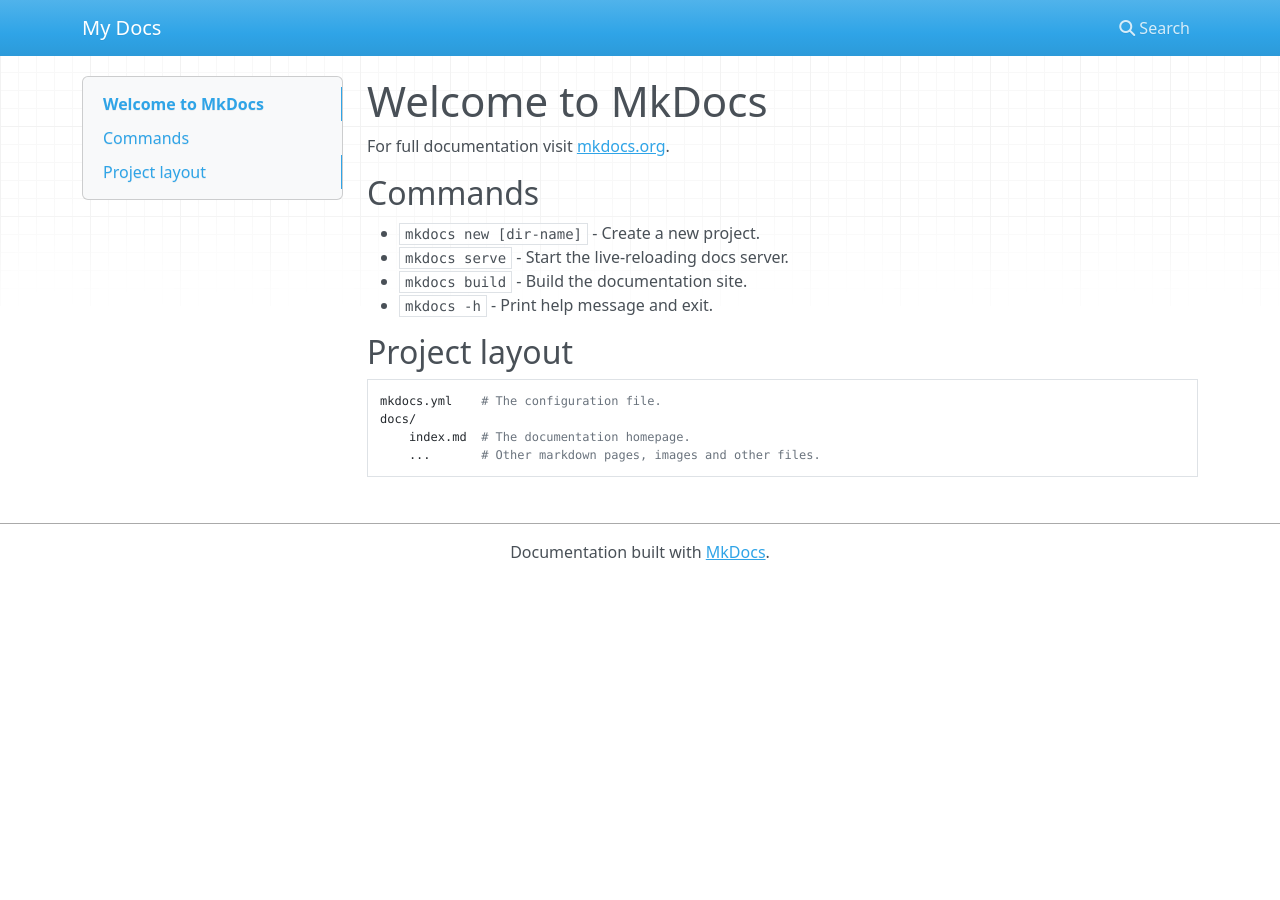
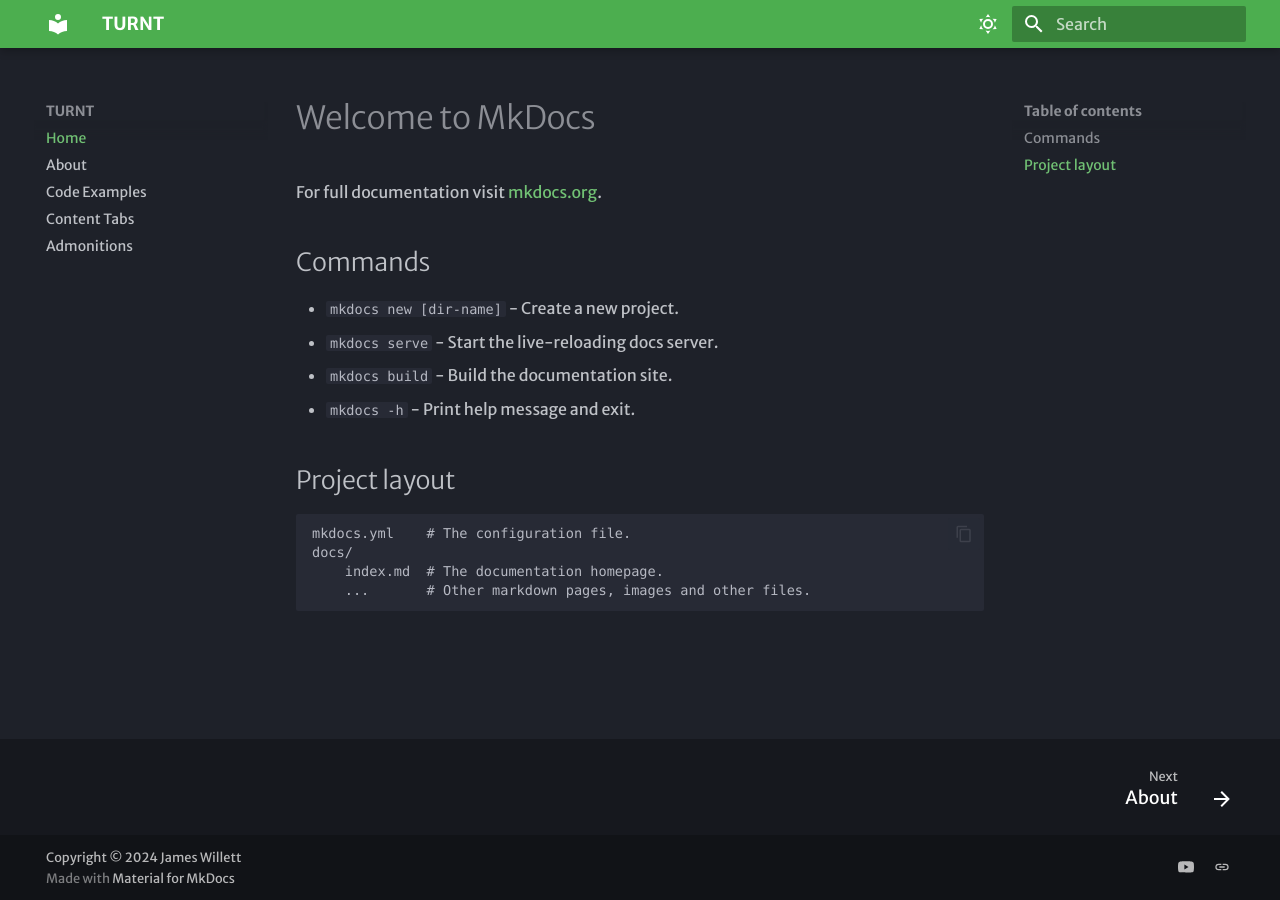
Before and after one commit to puyoau/turntsite, an MkDocs documentation site: the page built from docs/index.md, in a window 1280 px wide. Built offline with MkDocs 1.6.1 and Material for MkDocs 9.7.7, drawn with Linux system fonts in a browser that asks for light colours; nearby versions of some CDN libraries; some web fonts are replaced.

```diff
--- a/mkdocs.yml
+++ b/mkdocs.yml
@@ -1 +1,58 @@
-site_name: My Docs
+site_name: TURNT
+nav:
+  - Home: index.md
+  - About: about.md
+  - Code Examples: code-examples.md
+  - Content Tabs: content-tabs.md
+  - Admonitions: admonitions.md
+theme:
+  name: material
+  palette:
+    # Dark Mode
+    - scheme: slate
+      toggle:
+        icon: material/weather-sunny
+        name: Light mode
+      primary: green
+      accent: deep purple
+
+  # Light mode
+    - scheme: default
+      toggle:
+        icon: material/weather-night
+        name: Dark mode
+      primary: blue
+      accent: deep orange
+  features:
+    - content.code.copy
+    - navigation.footer
+  font:
+    text: Merriweather Sans
+    code: Red Hat Mono
+  favicon: assets/favicon.ico
+
+markdown_extensions:
+  - attr_list
+  - pymdownx.emoji:
+      emoji_index: !!python/name:material.extensions.emoji.twemoji
+      emoji_generator: !!python/name:material.extensions.emoji.to_svg
+  - pymdownx.highlight:
+      anchor_linenums: true
+      line_spans: __span
+      pygments_lang_class: true
+  - pymdownx.inlinehilite
+  - pymdownx.snippets
+  - pymdownx.superfences
+  - pymdownx.tabbed:
+      alternate_style: true
+  - admonition
+  - pymdownx.details
+
+extra:
+  social:
+    - icon: simple/youtube
+      link: https://youtube.com/@james-willett
+    - icon: simple/linkedin
+      link: https://linkedin.com/in/willettjames
+
+copyright: Copyright &copy; 2024 James Willett
```
Also changed, not shown: docs/about.md (added, +48 -0 lines), docs/admonitions.md (added, +13 -0 lines), docs/code-examples.md (added, +11 -0 lines), docs/content-tabs.md (added, +21 -0 lines), docs/assets/favicon.ico (added), 1 other file.
